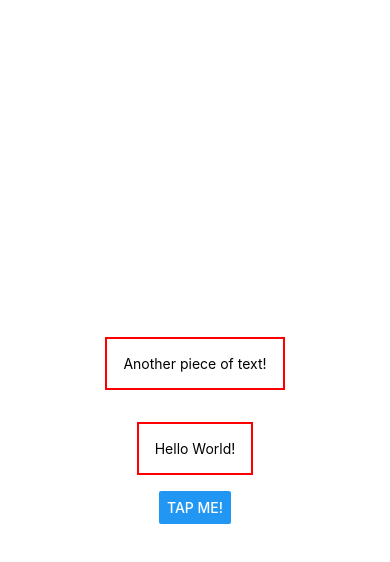
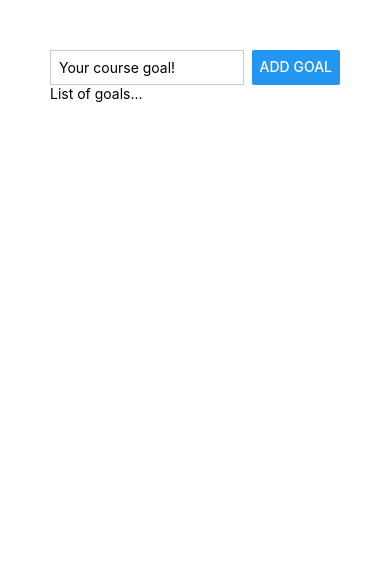
Before and after one commit to markfaust123/GoalsList, a React Native app: screen / in a window 390 px wide. Shown: the top 562 px of the page. Built offline with nearby package versions, Linux system fonts and the light colour scheme.

Commit message:
basic usage of Flexbox to create outline

```diff
--- a/App.tsx
+++ b/App.tsx
@@ -1,32 +1,32 @@
-import { Button, StyleSheet, Text, View } from "react-native";
+import { Button, StyleSheet, Text, TextInput, View } from "react-native";
 
 export default function App() {
   return (
-    <View style={styles.container}>
+    <View style={styles.appContainer}>
+      <View style={styles.inputContainer}>
+        <TextInput style={styles.textInput} placeholder="Your course goal!"/>
+        <Button title="Add Goal" />
+      </View>
       <View>
-        <Text style={styles.dummyText}>Another piece of text!</Text>
+        <Text>List of goals...</Text>
       </View>
-      <Text
-        style={styles.dummyText}
-      >
-        Hello World!
-      </Text>
-      <Button title="Tap me!" />
     </View>
   );
 }
 
 const styles = StyleSheet.create({
-  container: {
-    flex: 1,
-    backgroundColor: "#fff",
-    alignItems: "center",
-    justifyContent: "center",
+  appContainer: {
+    padding: 50,
   },
-  dummyText: {
-    margin: 16,
-    borderWidth: 2,
-    borderColor: "red",
-    padding: 16,
+  inputContainer: {
+    flexDirection: "row",
+    justifyContent: "space-between",
+  },
+  textInput: {
+    borderWidth: 1,
+    borderColor: "#cccccc",
+    width: "80%",
+    marginRight: 8,
+    padding: 8,
   },
 });
```
